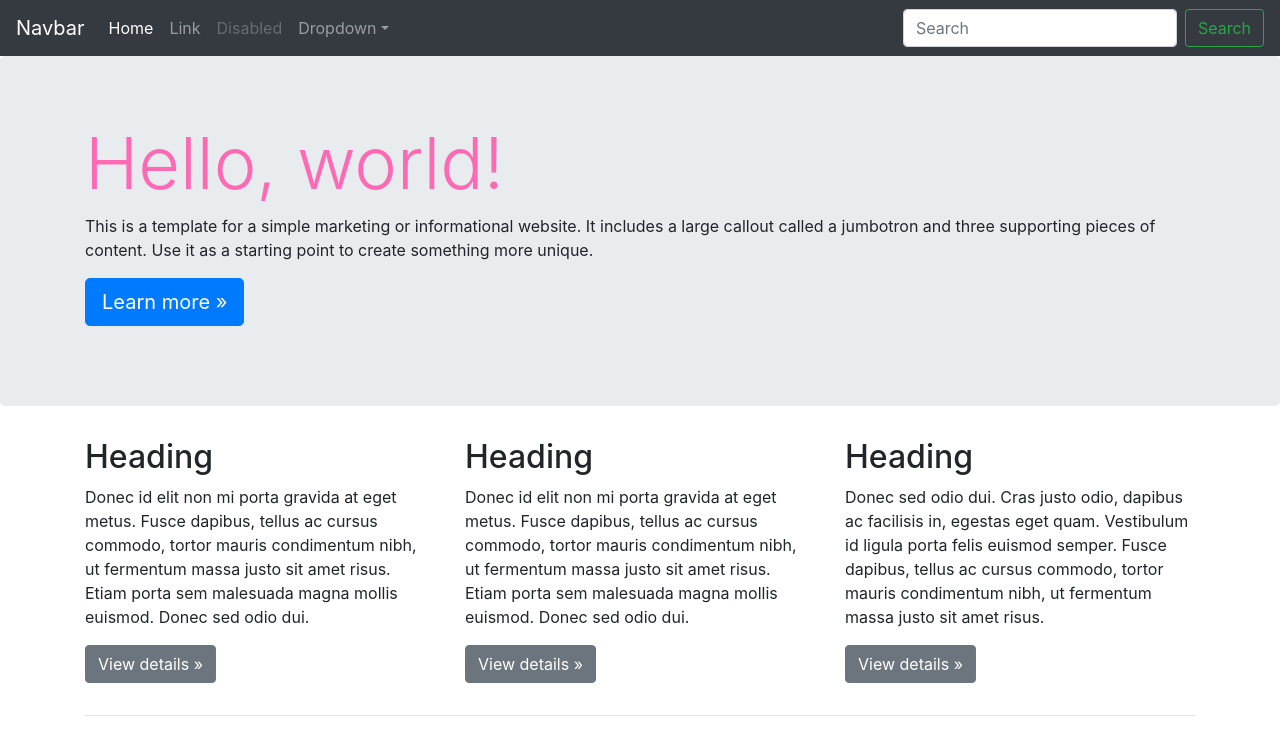
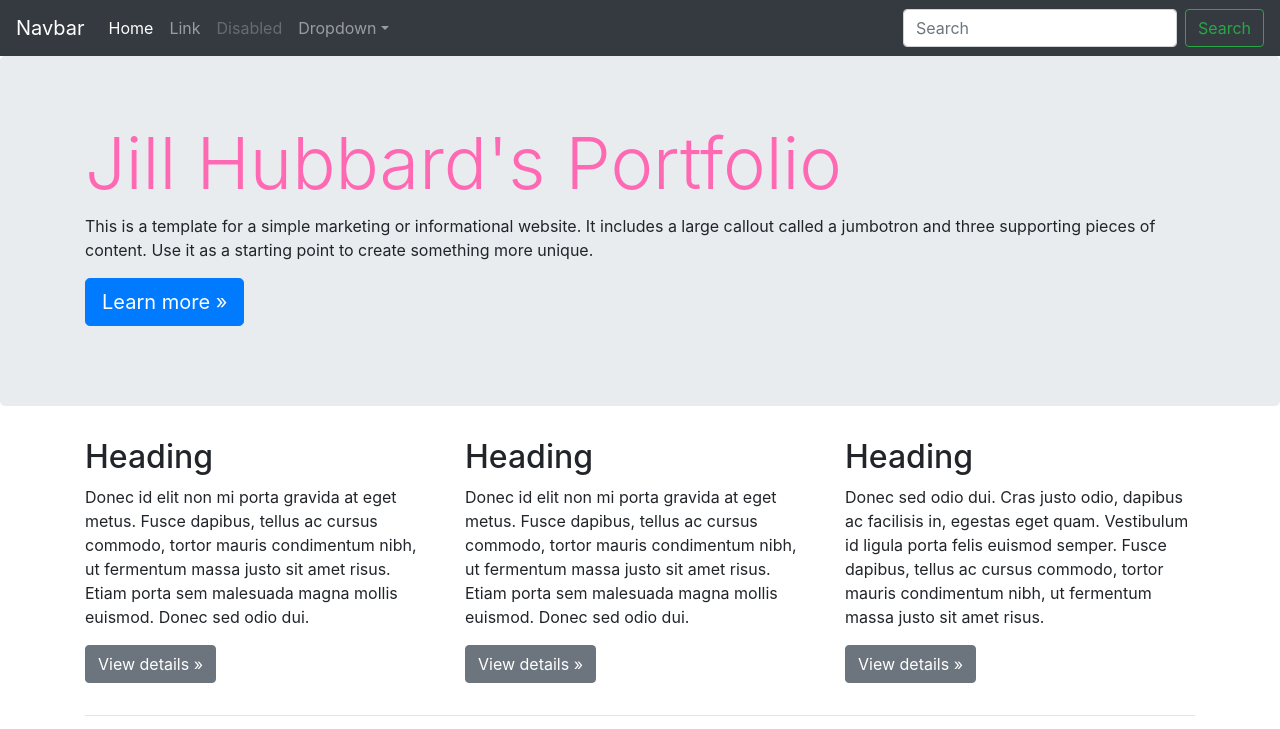
Before and after one commit to jillhubbard/jillhubbard.github.io, a plain HTML site: page index.html in a window 1280 px wide. Shown: the top 729 px of the page. Drawn offline with nearby package versions, Linux system fonts and the light colour scheme.

Commit message:
updated indes

```diff
--- a/index.html
+++ b/index.html
@@ -54,7 +54,7 @@
       <!-- Main jumbotron for a primary marketing message or call to action -->
       <div class="jumbotron">
         <div class="container">
-          <h1 class="display-3">Hello, world!</h1>
+          <h1 class="display-3">Jill Hubbard's Portfolio</h1>
           <p>This is a template for a simple marketing or informational website. It includes a large callout called a jumbotron and three supporting pieces of content. Use it as a starting point to create something more unique.</p>
           <p><a class="btn btn-primary btn-lg" href="#" role="button">Learn more &raquo;</a></p>
         </div>
```
